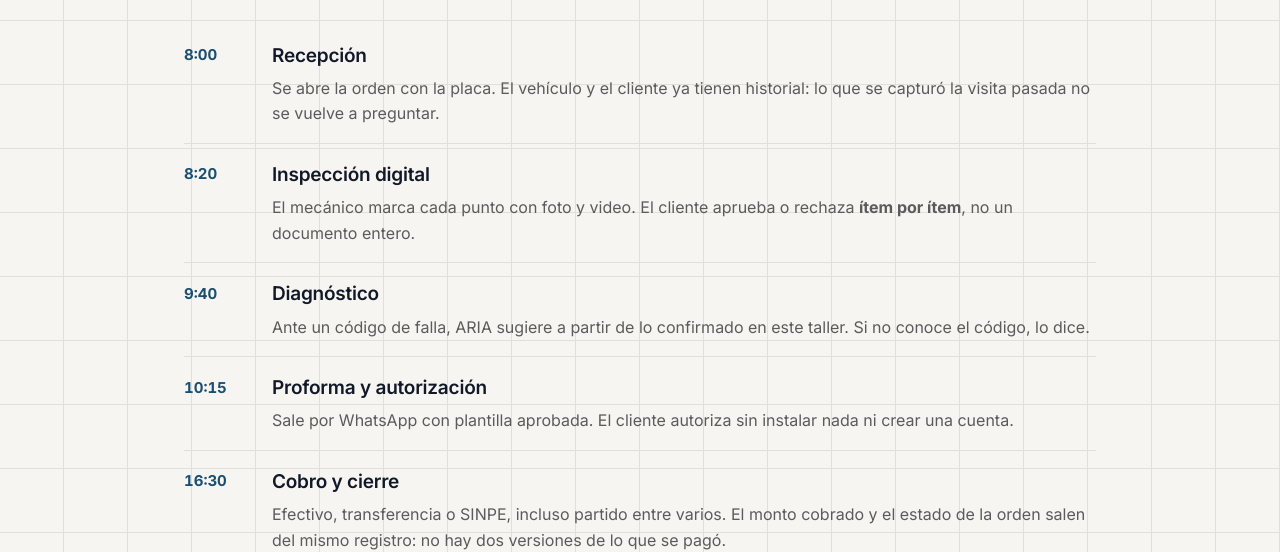
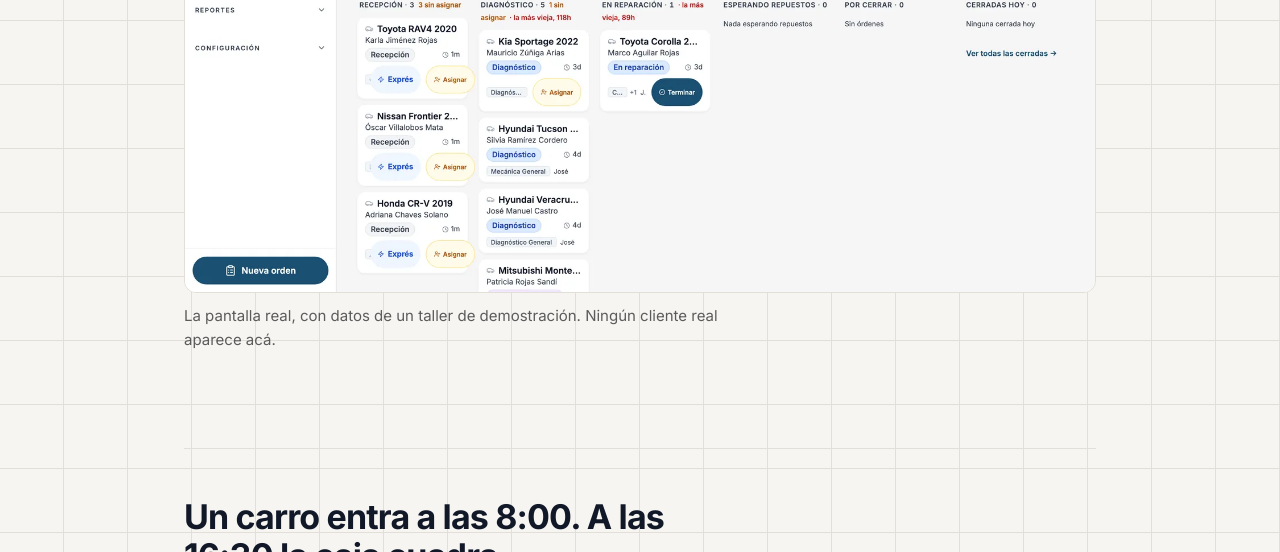
Before and after one commit to Integra-Labs/integra-sitio, a website: page index.html in a window 1280 px wide. Shown: the part 811-1363 px from the top of the page. Drawn offline with Linux system fonts and the light colour scheme.

Commit message:
feat(sitio): la captura del producto — el home deja de no tener imágenes
Es el hallazgo que la revisión de diseño midió y que corregía una prioridad del
plan: img 0, svg 0, video 0. La página entera sin ancla visual, que es
exactamente la debilidad estructural que el benchmark le había señalado a la
competencia. Construimos el defecto que criticamos, y esto lo cierra.

La imagen es la pantalla REAL del producto, no un mockup dibujado. Sale del
tenant de demostración, así que no aparece ningún cliente real: los nombres son
inventados, las placas también, y el taller se llama 'Taller Demo'. Esa fue la
razón de no usar las capturas que ya existían en el repo, que venían del tenant
del piloto.

El board se pobló por la API, no por SQL. La primera tanda la rechazó el propio
producto —'el checklist del vehículo es requerido'— que es el guard funcionando;
se agregó el campo y entraron. Tres órdenes en recepción con nombres ticos
inventados, para que la columna no se viera vacía.

59 KB en WebP a 1600 px. El home pasa de 70 a 136 KB contra un techo de 200.

Y el candado se corrige de paso: pesaba el CSS y la fuente pero NO las imágenes,
así que habría dejado pasar una foto sin optimizar diciendo que todo estaba
bien. Es el mismo patrón de candado que no mide que ya apareció dos veces.

```diff
--- a/index.html
+++ b/index.html
@@ -41,6 +41,18 @@
       <a class="btn btn-2" href="/contacto">Escríbanos</a>
     </div>
     <p class="reaseguro">Desde ₡25.000 al mes por sucursal · <strong>mecánicos ilimitados</strong></p>
+
+    <figure class="captura">
+      <img src="/imagenes/board.webp" width="1600" height="956" decoding="async"
+           alt="Pantalla de órdenes de trabajo de Integra Núcleo. Las columnas
+                muestran el flujo del taller: tres vehículos en recepción, cinco
+                en diagnóstico y uno en reparación, cada uno con su cliente, su
+                antigüedad y el mecánico asignado.">
+      <figcaption>
+        La pantalla real, con datos de un taller de demostración. Ningún cliente
+        real aparece acá.
+      </figcaption>
+    </figure>
 
     <!-- ── El recorrido de una orden ─────────────────────────────────── -->
     <section class="seccion" aria-labelledby="recorrido">
--- a/styles.css
+++ b/styles.css
@@ -250,3 +250,16 @@ footer p{display:flex;flex-wrap:wrap;align-items:center;gap:0 .15rem}
   .cta-fijo .btn{padding:.6rem 1.1rem;min-height:44px}
   body:has(.cta-fijo) footer{padding-bottom:5.5rem}
 }
+
+/* ── Captura de producto ───────────────────────────────────────────────────
+   La página no tenía una sola imagen: la revisión de diseño lo midió
+   (img 0, svg 0) y era la misma debilidad estructural que el benchmark le
+   había señalado a la competencia. Esta es la pantalla real del producto, con
+   datos de un taller de demostración —ningún cliente real aparece acá—.
+   Ancho y alto explícitos para que no salte la maqueta al cargar. */
+.captura{margin:2.5rem 0 0}
+.captura img{
+  display:block; width:100%; height:auto;
+  border:1px solid var(--linea); border-radius:12px; background:var(--blanco);
+}
+.captura figcaption{margin-top:.7rem;font-size:.9375rem;color:var(--muted);max-width:62ch}
```
Also changed, not shown: imagenes/board.webp (added), 1 other file.
